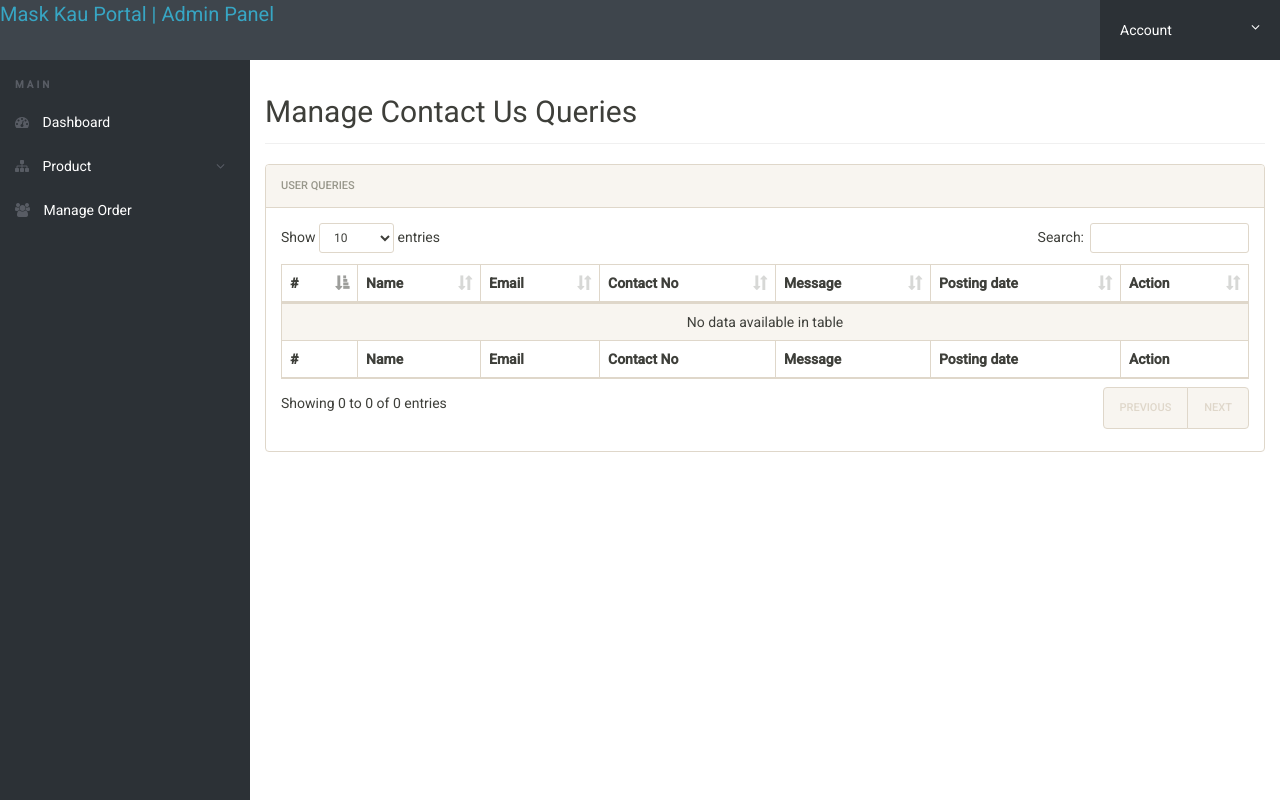
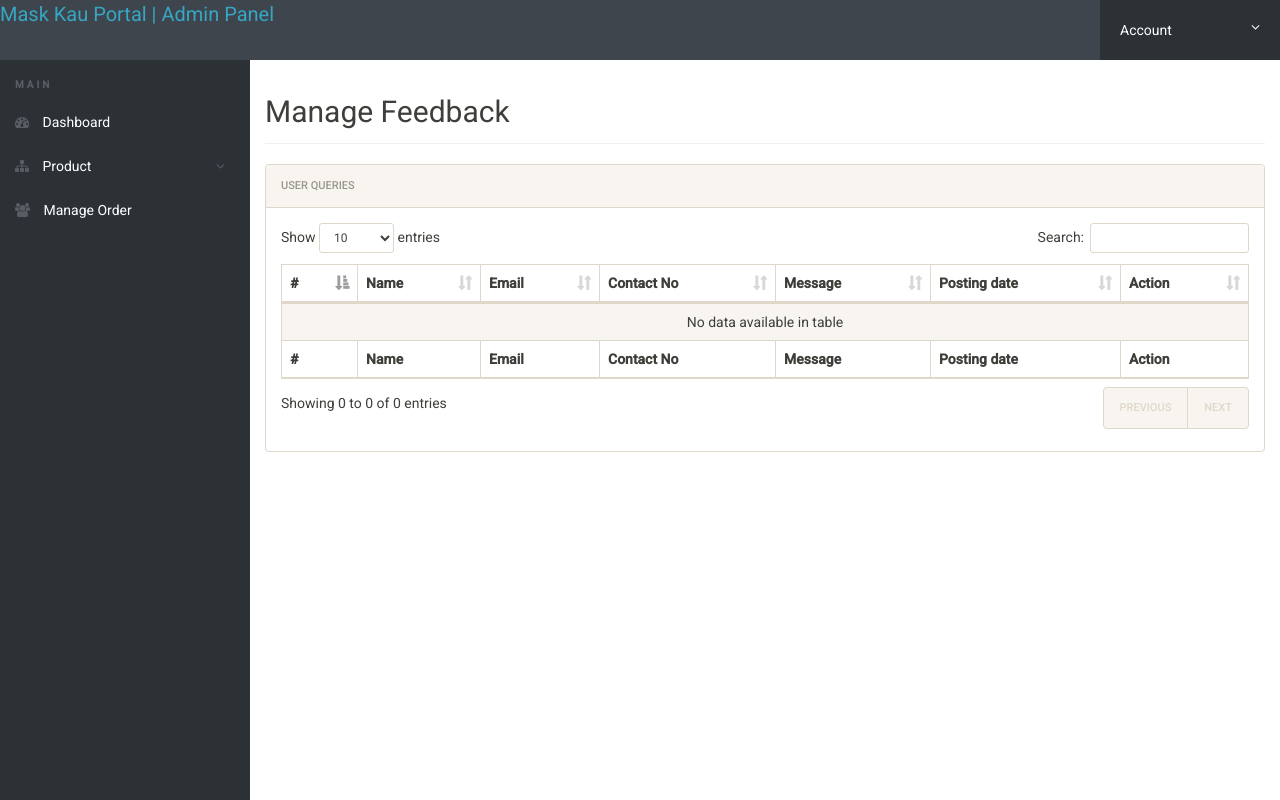
Before and after one commit to not-a-thingy/SD-2ndrun, a PHP site: page /admin/manage-contactusquery.php in a window 1280 px wide. Run offline with PHP 8.4, Linux system fonts and the light colour scheme; a user stored in the database is signed in; data that the repository does not hold is empty.

Commit message:
Update manage-contactusquery.php

```diff
--- a/admin/manage-contactusquery.php
+++ b/admin/manage-contactusquery.php
@@ -35,7 +35,7 @@ $msg="Testimonial Successfully Inacrive";
 	<meta name="author" content="">
 	<meta name="theme-color" content="#3e454c">
 
-	<title>Car Rental Portal |Admin Manage Queries   </title>
+	<title>Mask Kau Portal |Admin Manage Queries   </title>
 
 	<!-- Font awesome -->
 	<link rel="stylesheet" href="css/font-awesome.min.css">
@@ -85,7 +85,7 @@ $msg="Testimonial Successfully Inacrive";
 				<div class="row">
 					<div class="col-md-12">
 
-						<h2 class="page-title">Manage Contact Us Queries</h2>
+						<h2 class="page-title">Manage Feedback</h2>
 
 						<!-- Zero Configuration Table -->
 						<div class="panel panel-default">
```
